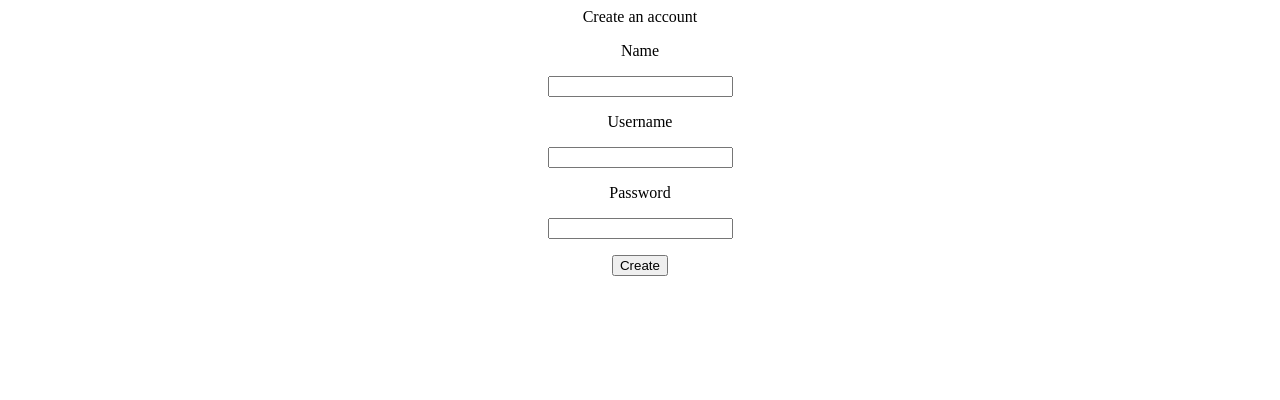
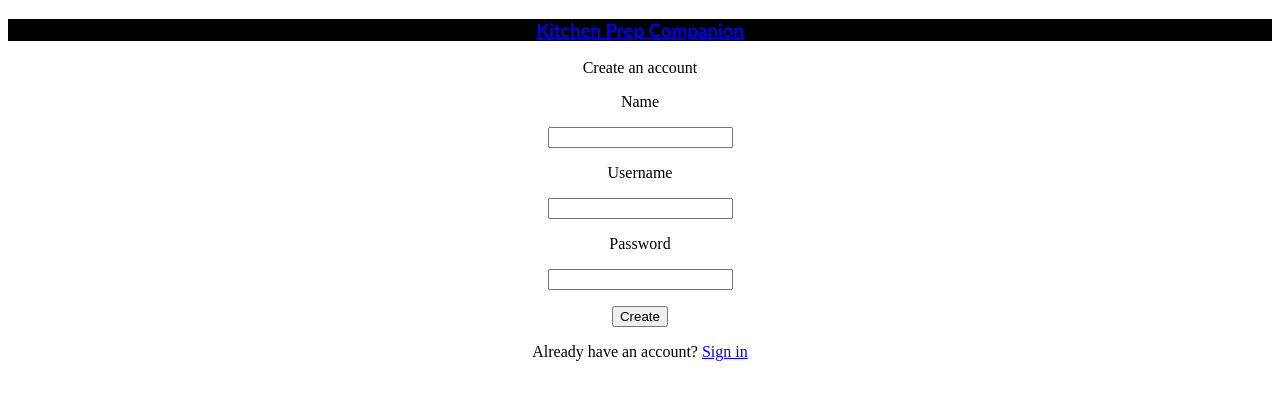
Before and after one commit to m-agyapong/Smart-Kitchen-Engine, a Flask app: page /register in a window 1280 px wide. Shown: the top 400 px of the page. Run offline with Flask 3, Linux system fonts and the light colour scheme.

Commit message:
added banner in register page & modified login template

```diff
--- a/static/register.css
+++ b/static/register.css
@@ -1,3 +1,9 @@
 body {
     text-align: center;
 }
+
+div.banner {
+    color: white;
+    background-color: black;
+    font-family: calibri;
+}
--- a/templates/login.html
+++ b/templates/login.html
@@ -11,7 +11,7 @@
 
                 <div class="navigation">
                     <a href="/"> Kitchen Prep Companion </a>
-                <div>
+                </div>
 
             </h3>
         </div>
--- a/templates/register.html
+++ b/templates/register.html
@@ -3,7 +3,19 @@
     <head>
     <link href="static/register.css" rel="stylesheet" />
     </head>
+
     <body>
+
+        <div class="banner">
+            <h3>
+
+                <div class="navigation">
+                    <a href="/"> Kitchen Prep Companion </a>
+                </div>
+            </h3>
+        </div>
+
+        <div class="content">
 
         Create an account
 
@@ -35,6 +47,12 @@
 
         <input type="button" name="button" value="Create" />
 
+        <p></p>
+
+        Already have an account? <a href="/login"> Sign in</a>
+
+        </div>
+
 
     </body>
 </html>
```
